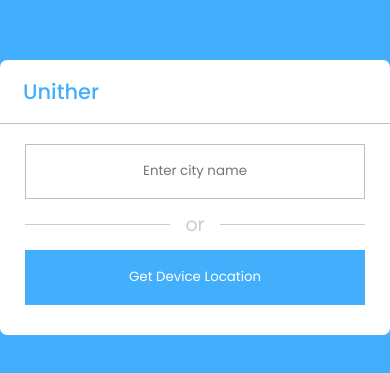
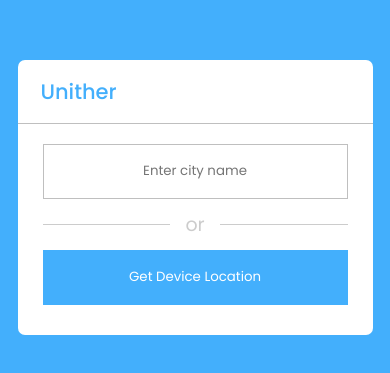
Before and after one commit to Niraj21611/Unither, a plain HTML site: page index.html in a window 390 px wide. Shown: the part 225-598 px from the top of the page. Drawn offline with nearby package versions, Linux system fonts and the light colour scheme.

Commit message:
Update style.css

```diff
--- a/style.css
+++ b/style.css
@@ -205,8 +205,8 @@ header i{
     margin-top: -6px;
 }
 
-@media screen and (max-width: 384px){
+@media screen and (max-width: 400px){
     .wrapper{
-        width: 330px;
+        width: 355px;
     }
 }
```
